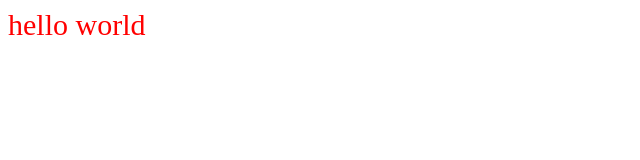
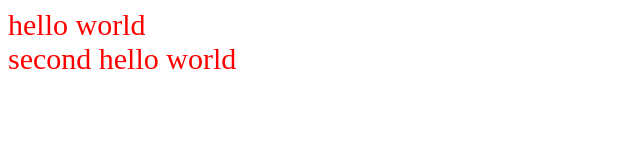
Before and after one commit to gayathri-kayapati/masai_foundation_course, a plain HTML site: page index.html in a window 1280 px wide. Shown: the whole page, without its empty margins (0-640 px from the left). Drawn offline with Linux system fonts and the light colour scheme.

Commit message:
for all div elements apply the same color and font

```diff
--- a/index.html
+++ b/index.html
@@ -4,5 +4,6 @@
   </head>
   <body>
     <div>hello world</div>
+    <div>second hello world</div>
   </body>
 </html>
```
